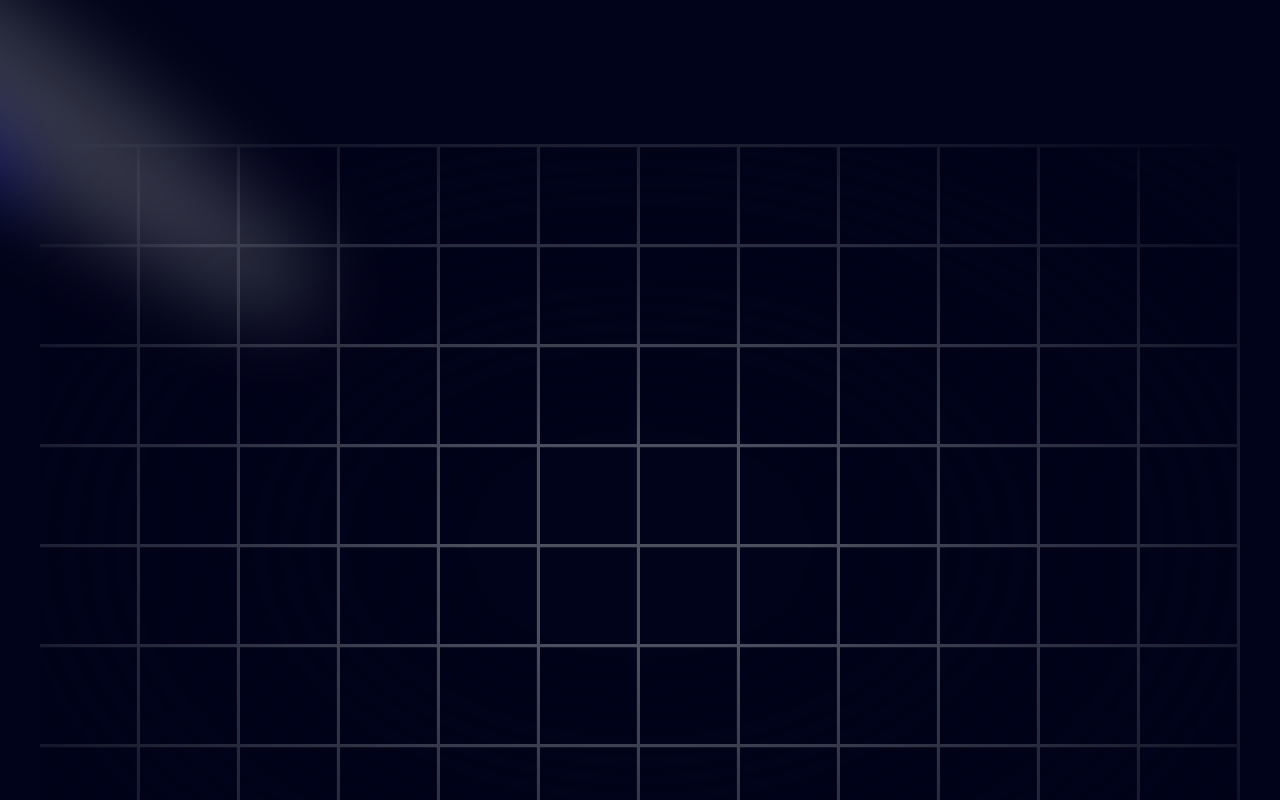
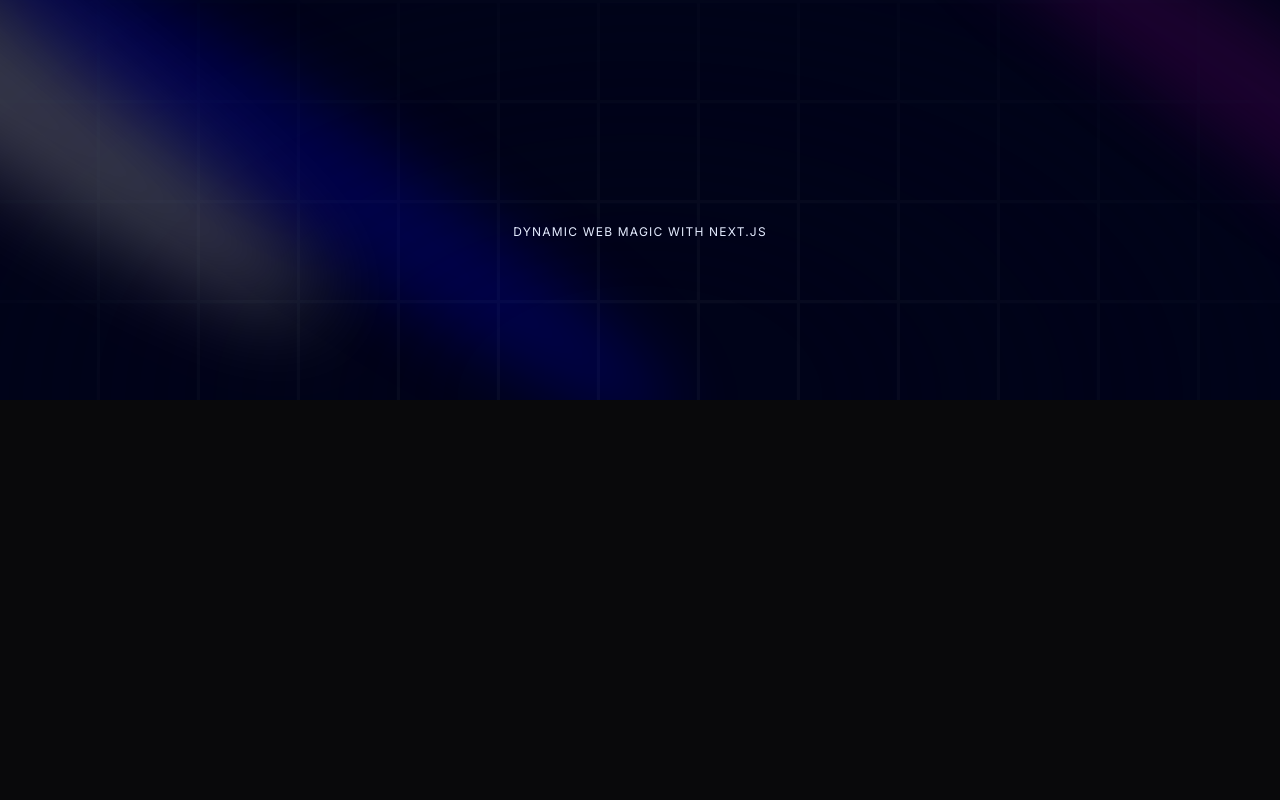
Before and after one commit to anthonyeft/portfolio-website, a Next.js app: page / in a window 1280 px wide. Shown: the top 800 px of the page. Built offline with nearby package versions, Linux system fonts and the light colour scheme.

Commit message:
edited Hero

```diff
--- a/components/Hero.tsx
+++ b/components/Hero.tsx
@@ -4,15 +4,35 @@
 const Hero = () => {
   return (
     <div className="pb-20 pt-36">
-        <div>
-            <Spotlight className="-top-40 -left-10 md:-left-32 md:-top-20 h-screen" fill="white"/>
-            <Spotlight className="-top-10 -left-full h-[80vh] w-[50vw]" fill="purple"/>
-            <Spotlight className="-top-28 -left-80 h-[80vh] w-[50vw]" fill="blue"/>
+      <div>
+        <Spotlight
+          className="-top-40 -left-10 md:-left-32 md:-top-20 h-screen"
+          fill="white"
+        />
+        <Spotlight
+          className="h-[80vh] w-[50vw] top-10 left-full"
+          fill="purple"
+        />
+        <Spotlight className="left-80 top-28 h-[80vh] w-[50vw]" fill="blue" />
+      </div>
+
+      <div
+      className="h-screen w-full dark:bg-black-100 bg-white dark:bg-grid-white/[0.03] bg-grid-black-100/[0.2]
+      absolute top-0 left-0 flex items-center justify-center"
+      >
+        {/* Radial gradient for the container to give a faded look */}
+        <div
+          className="absolute pointer-events-none inset-0 flex items-center justify-center dark:bg-black-100
+          bg-white [mask-image:radial-gradient(ellipse_at_center,transparent_20%,black)]"/>
+      </div>
+
+      <div className="flex justify-center relative my-20 z-10">
+        <div className="max-w-[89vw] md:max-w-2xl lg:max-w-[60vw] flex flex-col items-center justify-center">
+          <p className="uppercase tracking-widest text-xs text-center text-blue-100 max-w-80">
+            Dynamic Web Magic with Next.js
+          </p>
         </div>
-
-        <div className="h-[50rem] w-full dark:bg-black-100 bg-white  dark:bg-grid-white/[0.3] bg-grid-black/[0.2] relative flex items-center justify-center">
-            <div className="absolute pointer-events-none inset-0 flex items-center justify-center dark:bg-black-100 bg-white [mask-image:radial-gradient(ellipse_at_center,transparent_20%,black)]"/>
-        </div>
+      </div>
     </div>
   )
 }
```
